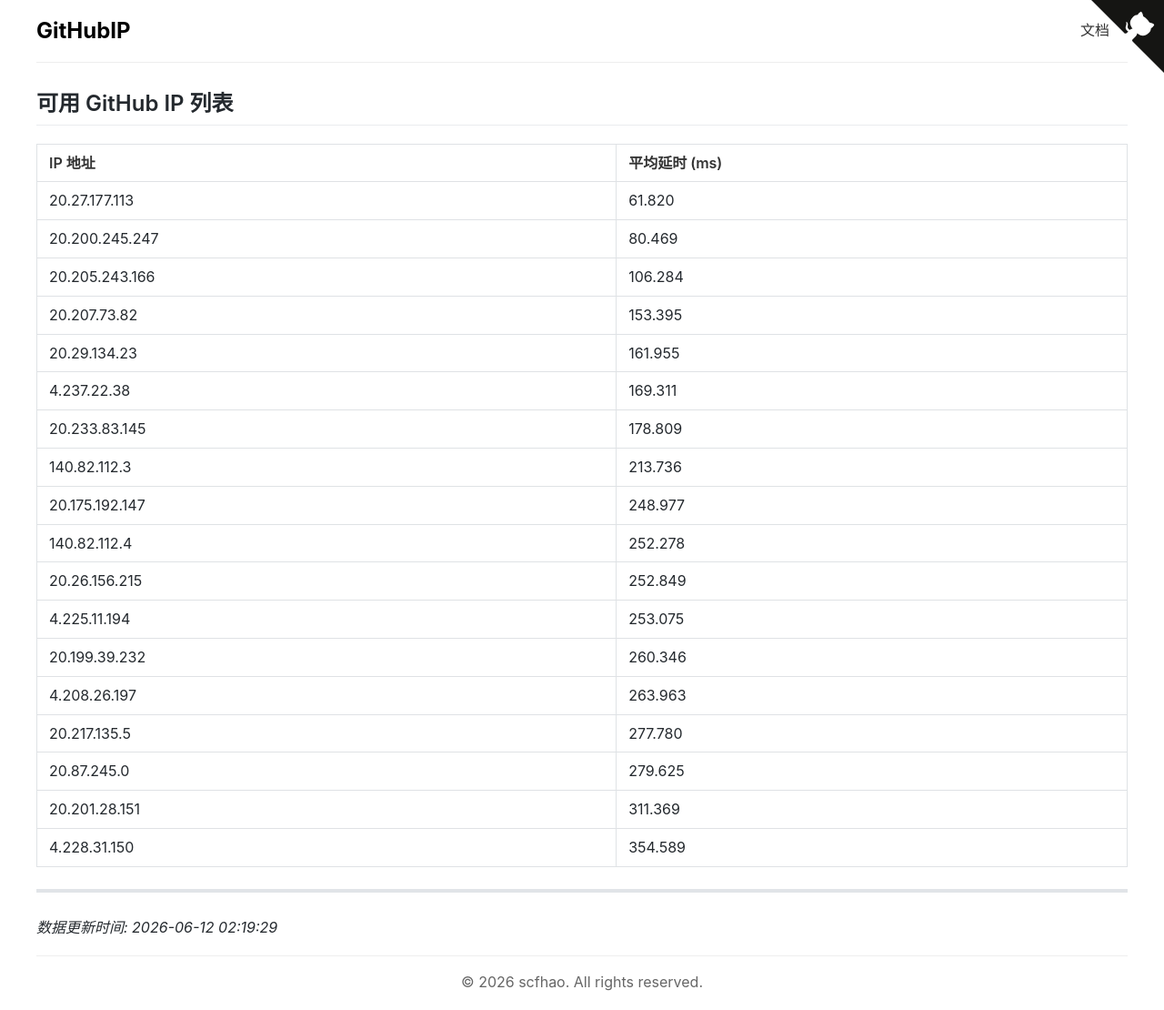
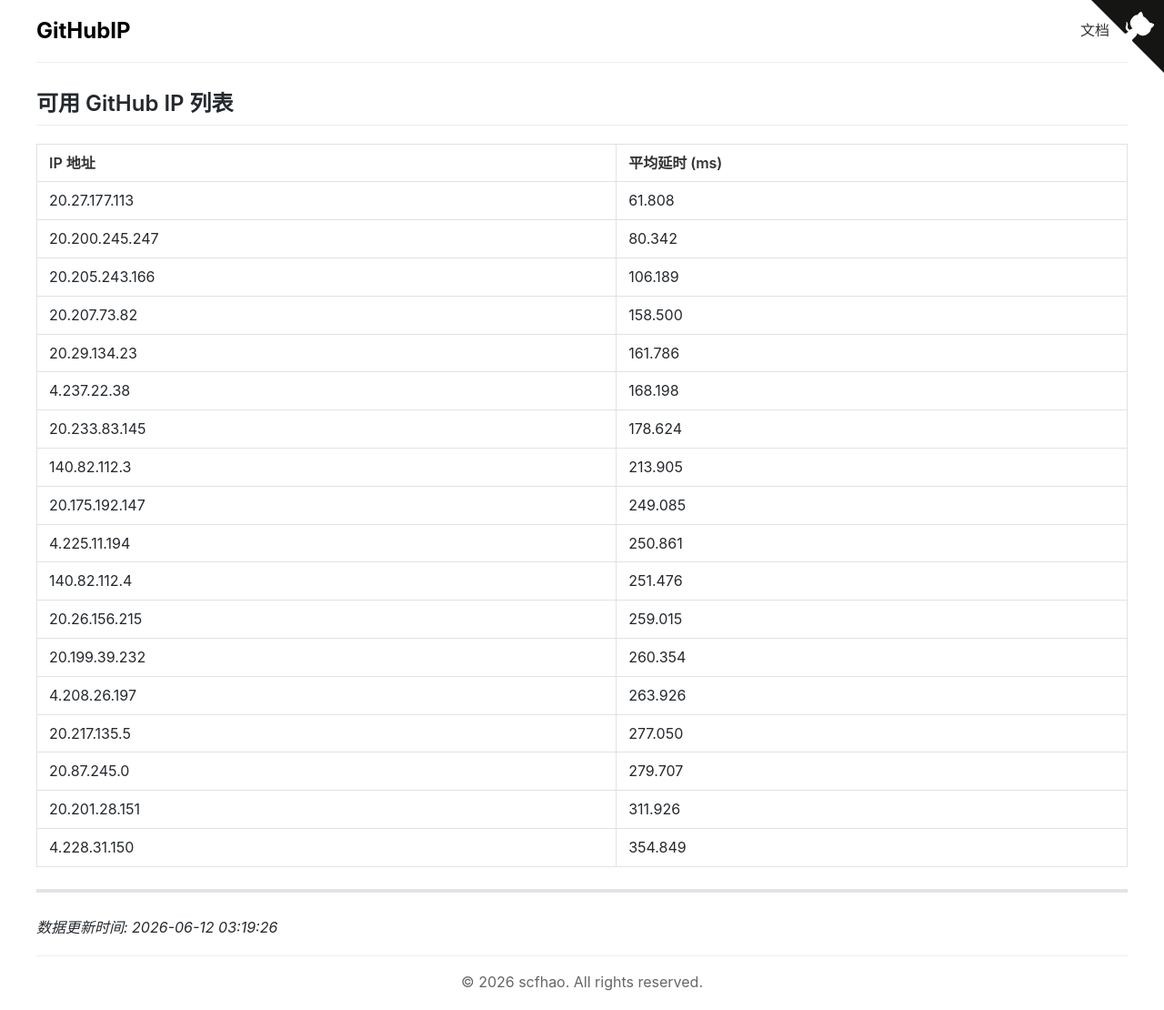
Before and after one commit to scfhao/GitHubIP, a Jekyll site: the page built from index.md, in a window 1280 px wide. Shown: the whole page at 91% size. Built offline with Jekyll 4.4.1, drawn with Linux system fonts in a browser that asks for light colours.

Commit message:
自动脚本执行 - 2026-06-12 03:19:26

```diff
--- a/index.md
+++ b/index.md
@@ -1,32 +1,32 @@
 ---
 layout: home
 title: GitHub IP 列表
-date: 2026-06-12 02:19:29
+date: 2026-06-12 03:19:26
 ---
 
 ## 可用 GitHub IP 列表
 
 | IP 地址 | 平均延时 (ms) |
 |---------|--------------|
-| 20.27.177.113 | 61.820 |
-| 20.200.245.247 | 80.469 |
-| 20.205.243.166 | 106.284 |
-| 20.207.73.82 | 153.395 |
-| 20.29.134.23 | 161.955 |
-| 4.237.22.38 | 169.311 |
-| 20.233.83.145 | 178.809 |
-| 140.82.112.3 | 213.736 |
-| 20.175.192.147 | 248.977 |
-| 140.82.112.4 | 252.278 |
-| 20.26.156.215 | 252.849 |
-| 4.225.11.194 | 253.075 |
-| 20.199.39.232 | 260.346 |
-| 4.208.26.197 | 263.963 |
-| 20.217.135.5 | 277.780 |
-| 20.87.245.0 | 279.625 |
-| 20.201.28.151 | 311.369 |
-| 4.228.31.150 | 354.589 |
+| 20.27.177.113 | 61.808 |
+| 20.200.245.247 | 80.342 |
+| 20.205.243.166 | 106.189 |
+| 20.207.73.82 | 158.500 |
+| 20.29.134.23 | 161.786 |
+| 4.237.22.38 | 168.198 |
+| 20.233.83.145 | 178.624 |
+| 140.82.112.3 | 213.905 |
+| 20.175.192.147 | 249.085 |
+| 4.225.11.194 | 250.861 |
+| 140.82.112.4 | 251.476 |
+| 20.26.156.215 | 259.015 |
+| 20.199.39.232 | 260.354 |
+| 4.208.26.197 | 263.926 |
+| 20.217.135.5 | 277.050 |
+| 20.87.245.0 | 279.707 |
+| 20.201.28.151 | 311.926 |
+| 4.228.31.150 | 354.849 |
 
 ---
 
-*数据更新时间: 2026-06-12 02:19:29*
+*数据更新时间: 2026-06-12 03:19:26*
```
